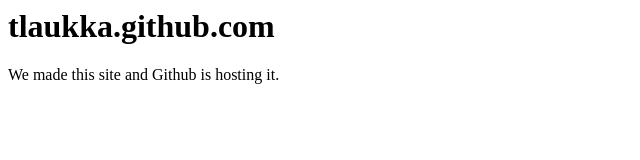
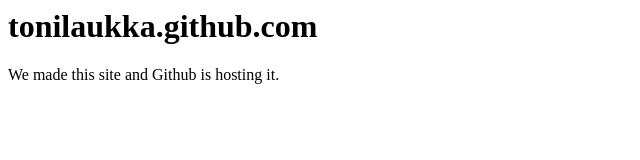
Before and after one commit to tonilaukka/tonilaukka.github.com, a plain HTML site: page index.html in a window 1280 px wide. Shown: the whole page, without its empty margins (0-640 px from the left). Drawn offline with Linux system fonts and the light colour scheme.

Commit message:
Update index.html

```diff
--- a/index.html
+++ b/index.html
@@ -1,3 +1,3 @@
-<h1>tlaukka.github.com</h1>
+<h1>tonilaukka.github.com</h1>
 
 <p>We made this site and Github is hosting it.</p>
```
